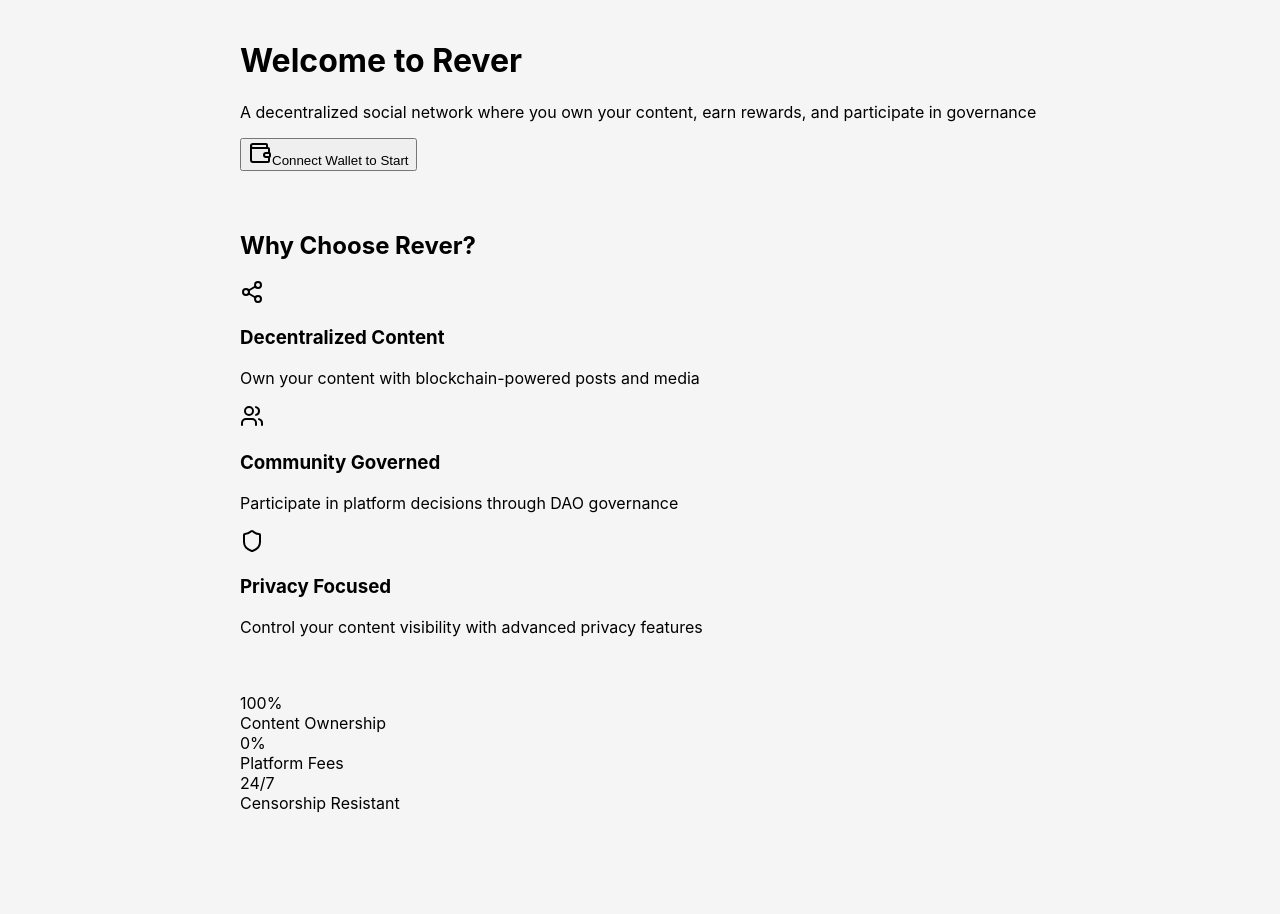
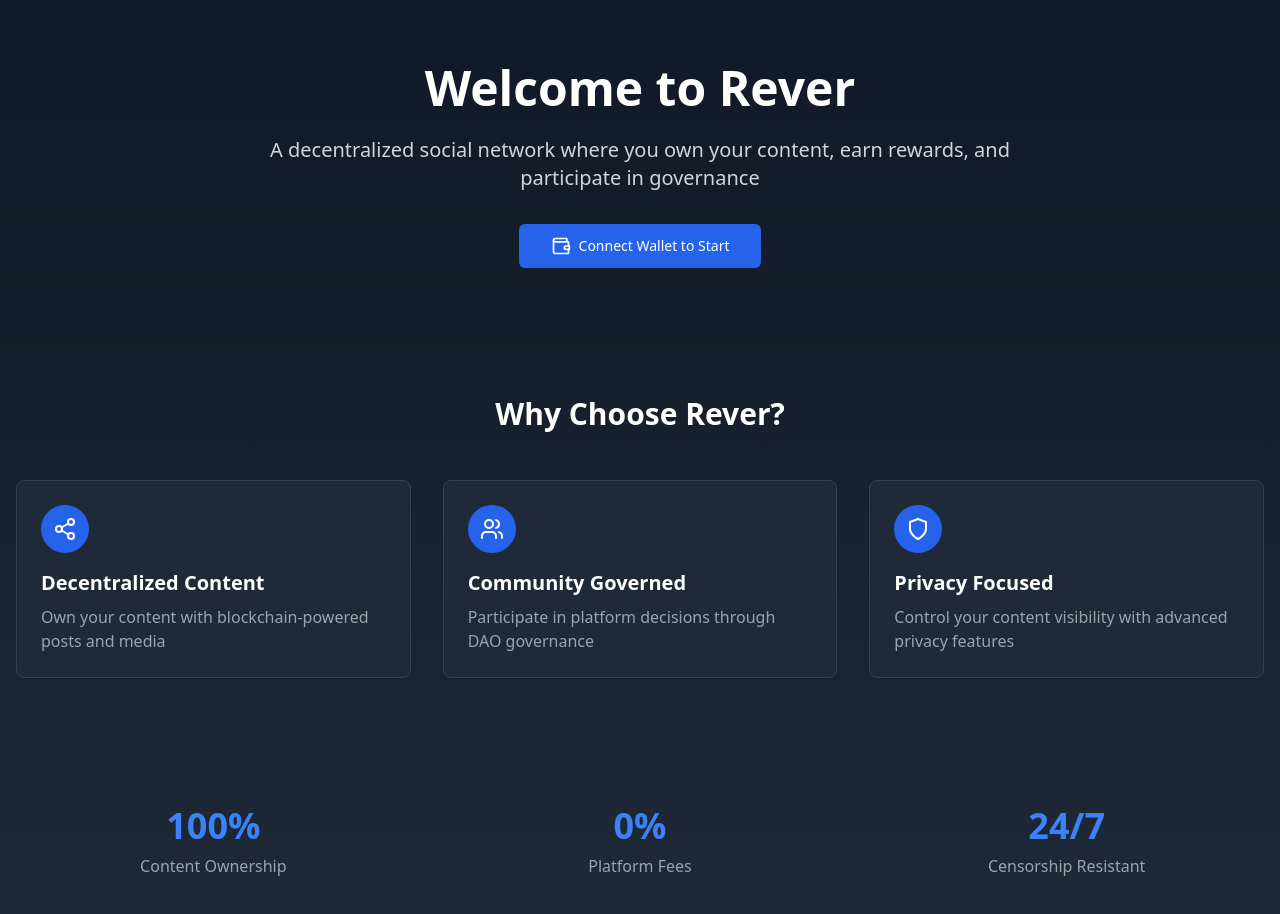
Before and after one commit to cyph3rasi/Project-Rever, a React (Create React App) app in the folder src/client/: page / in a window 1280 px wide. Shown: the top 914 px of the page. Before the commit the page ends 833 px from the top, so only its background shows below. Built offline with nearby package versions, Linux system fonts and the light colour scheme.

Commit message:
Add Tailwind CSS configuration and update client dependencies

```diff
--- /dev/null
+++ b/src/client/postcss.config.js
@@ -0,0 +1,6 @@
+module.exports = {
+  plugins: {
+    tailwindcss: {},
+    autoprefixer: {},
+  },
+};
--- a/src/client/src/index.css
+++ b/src/client/src/index.css
@@ -1,67 +1,3 @@
-body {
-  margin: 0;
-  font-family: -apple-system, BlinkMacSystemFont, 'Segoe UI', 'Roboto', 'Oxygen',
-    'Ubuntu', 'Cantarell', 'Fira Sans', 'Droid Sans', 'Helvetica Neue',
-    sans-serif;
-  -webkit-font-smoothing: antialiased;
-  -moz-osx-font-smoothing: grayscale;
-  background-color: #f5f5f5;
-}
-
-.container {
-  max-width: 800px;
-  margin: 0 auto;
-  padding: 20px;
-}
-
-.wallet-section {
-  background: white;
-  padding: 20px;
-  border-radius: 8px;
-  box-shadow: 0 2px 4px rgba(0,0,0,0.1);
-  margin-bottom: 20px;
-}
-
-.button {
-  background-color: #4CAF50;
-  border: none;
-  color: white;
-  padding: 15px 32px;
-  text-align: center;
-  text-decoration: none;
-  display: inline-block;
-  font-size: 16px;
-  margin: 4px 2px;
-  cursor: pointer;
-  border-radius: 4px;
-}
-
-.button:disabled {
-  background-color: #cccccc;
-  cursor: not-allowed;
-}
-
-.status {
-  margin-top: 10px;
-  padding: 10px;
-  border-radius: 4px;
-}
-
-.status.error {
-  background-color: #ffebee;
-  color: #c62828;
-}
-
-.status.success {
-  background-color: #e8f5e9;
-  color: #2e7d32;
-}
-
-.address {
-  word-break: break-all;
-  background-color: #f8f9fa;
-  padding: 10px;
-  border-radius: 4px;
-  margin: 10px 0;
-  font-family: monospace;
-}
+@tailwind base;
+@tailwind components;
+@tailwind utilities;
--- /dev/null
+++ b/src/client/tailwind.config.js
@@ -0,0 +1,10 @@
+/** @type {import('tailwindcss').Config} */
+module.exports = {
+  content: [
+    "./src/**/*.{js,jsx,ts,tsx}",
+  ],
+  theme: {
+    extend: {},
+  },
+  plugins: [],
+};
```
Also changed, not shown: src/client/package.json (+14 -3 lines).
